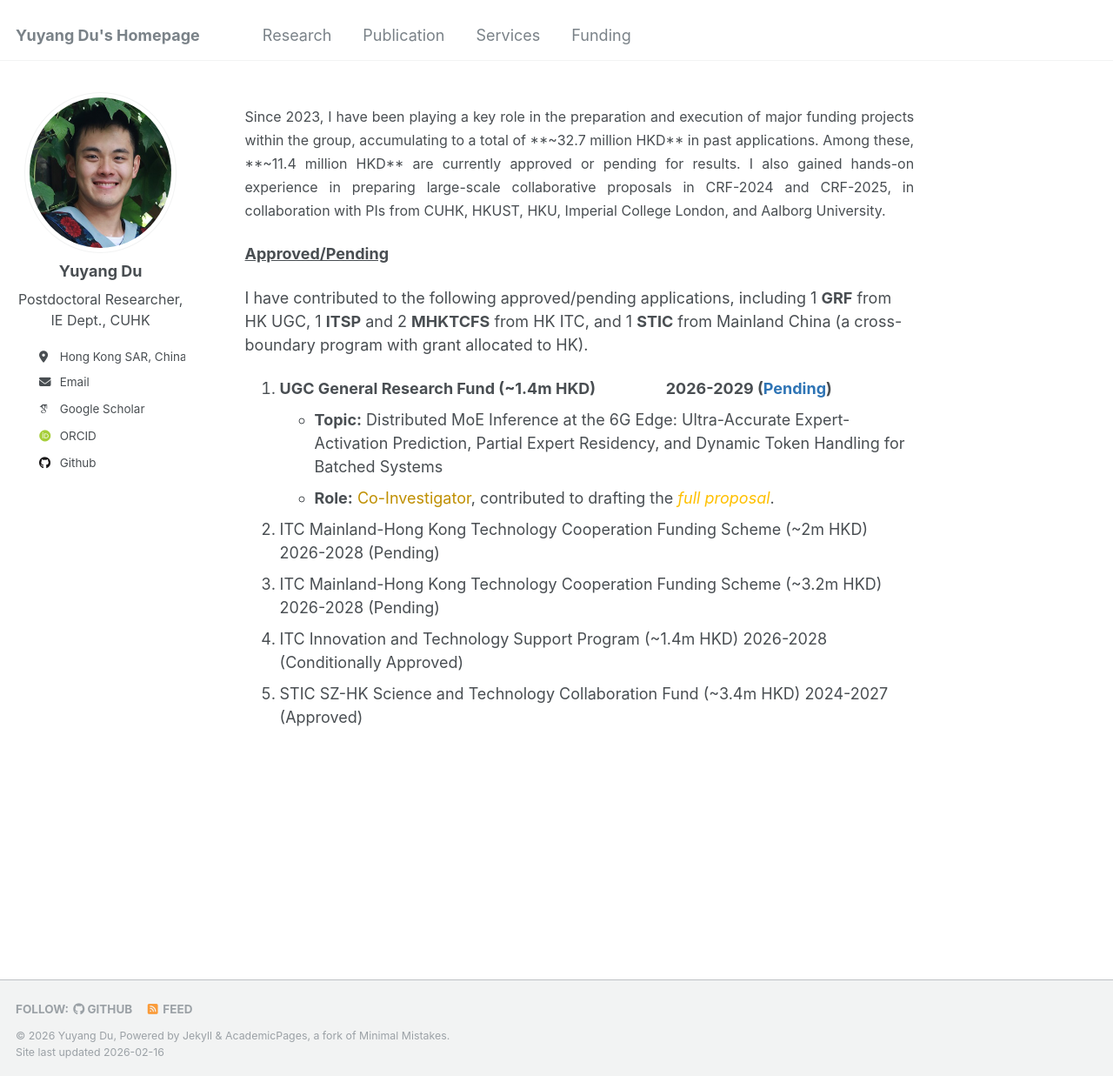
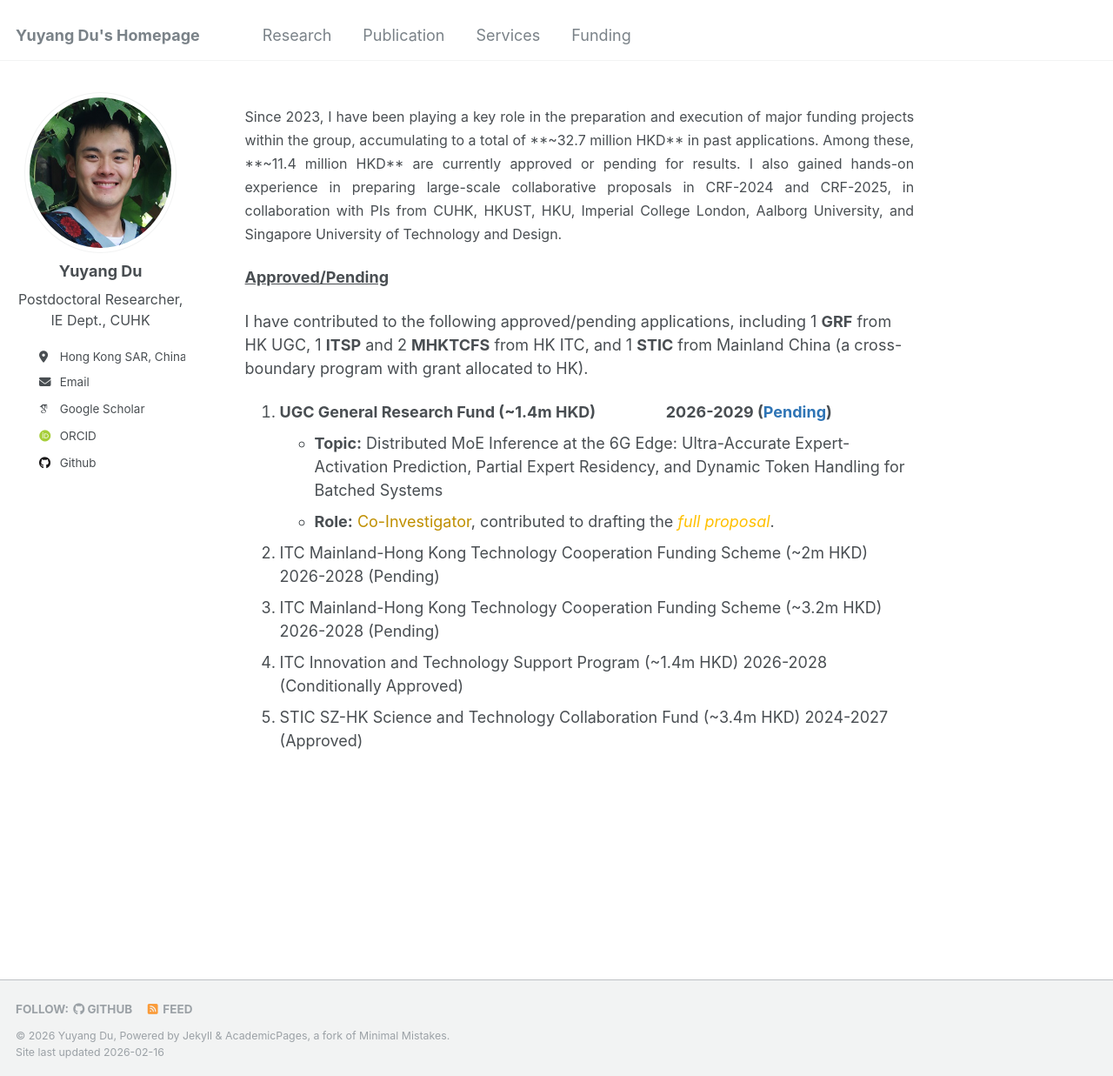
Before and after one commit to yuyangdu01/yuyangdu01.github.io, a Jekyll site: the page built from _pages/funding.md, in a window 1280 px wide and 1237 px high. Shown: the whole window at 87% size. Built offline with Jekyll 4.4.1, drawn with Linux system fonts in a browser that asks for light colours; some web fonts are replaced.

Commit message:
Update funding.md

```diff
--- a/_pages/funding.md
+++ b/_pages/funding.md
@@ -13,7 +13,7 @@ a {
 }
 </style>
 
-<p style="text-align: justify;"><font size=3> Since 2023, I have been playing a key role in the preparation and execution of major funding projects within the group, accumulating to a total of **~32.7 million HKD** in past applications. Among these, **~11.4 million HKD** are currently approved or pending for results. I also gained hands-on experience in preparing large-scale collaborative proposals in CRF-2024 and CRF-2025, in collaboration with PIs from CUHK, HKUST, HKU, Imperial College London, and Aalborg University.</font></p>
+<p style="text-align: justify;"><font size=3> Since 2023, I have been playing a key role in the preparation and execution of major funding projects within the group, accumulating to a total of **~32.7 million HKD** in past applications. Among these, **~11.4 million HKD** are currently approved or pending for results. I also gained hands-on experience in preparing large-scale collaborative proposals in CRF-2024 and CRF-2025, in collaboration with PIs from CUHK, HKUST, HKU, Imperial College London, Aalborg University, and Singapore University of Technology and Design.</font></p>
 
 
 
```
